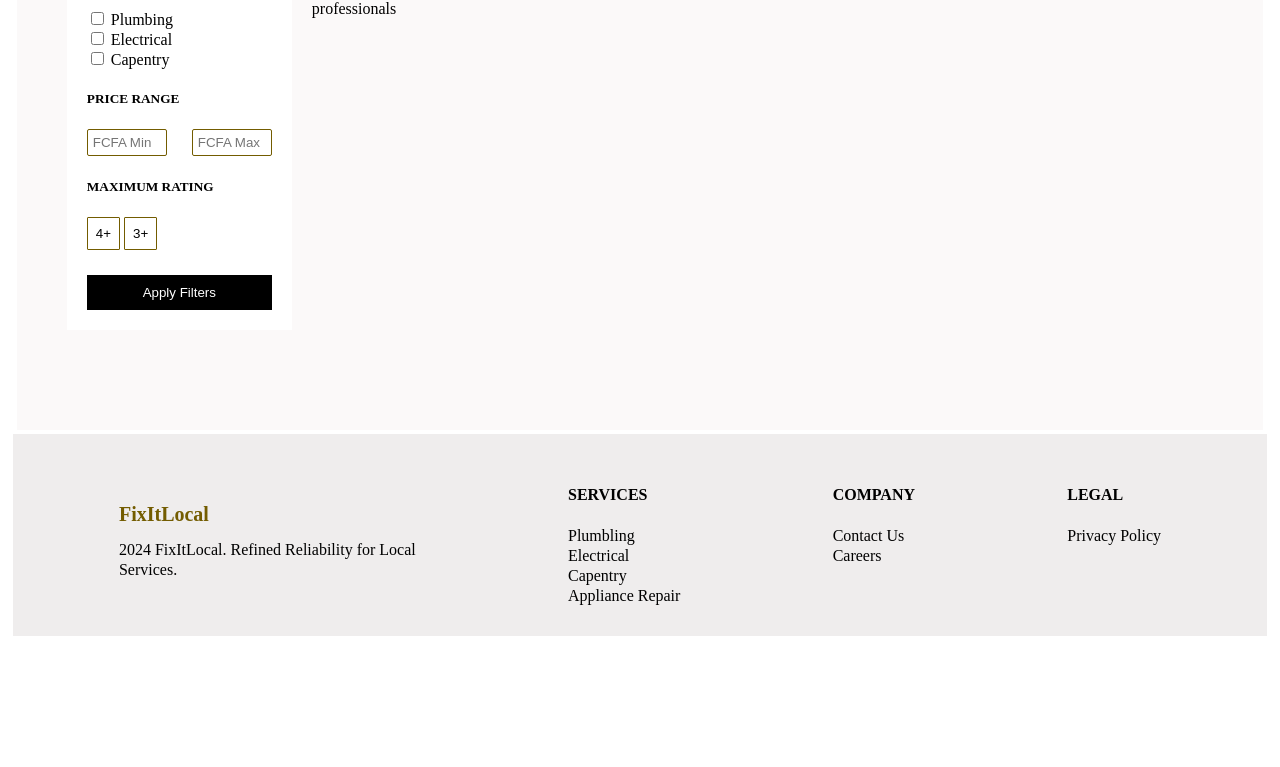
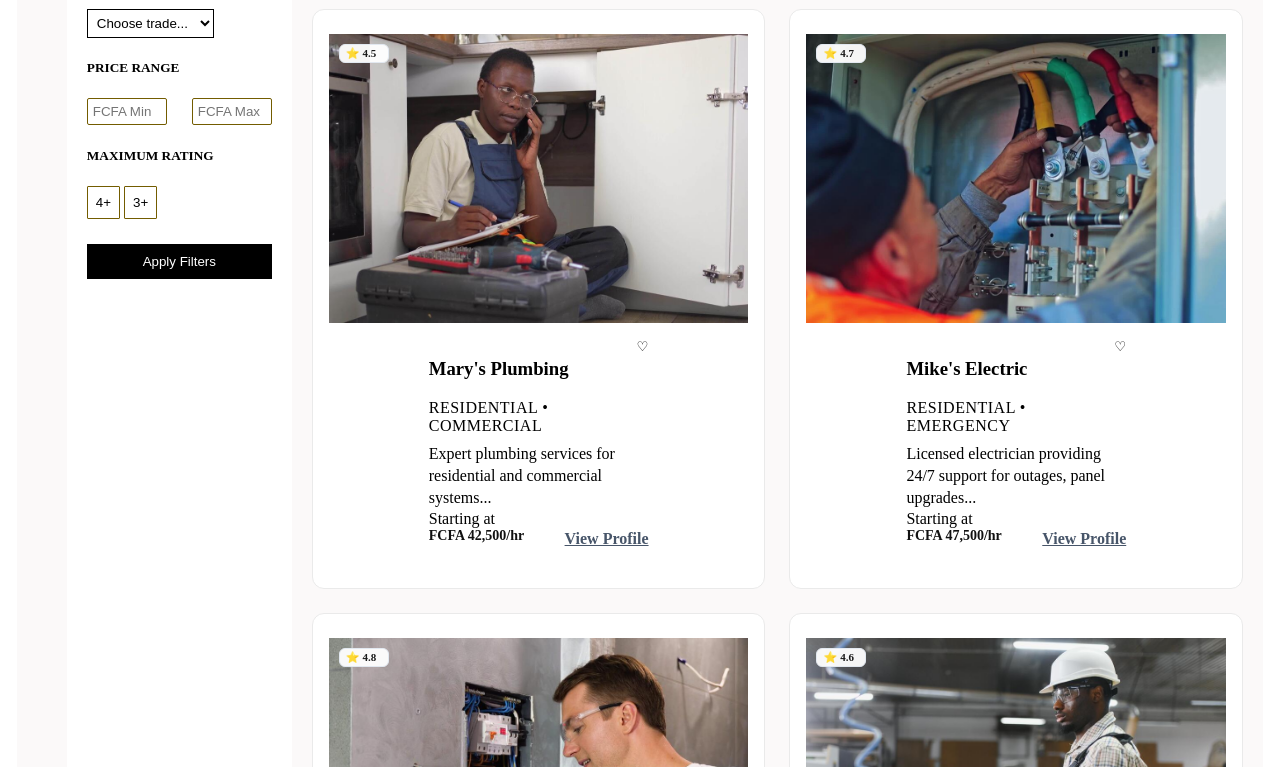
Before and after one commit to skye8-tech/Local-service-finder-2026, a website: page pages/Services.html in a window 1280 px wide. Shown: the part 219-986 px from the top of the page. Before the commit the page ends 905 px from the top, so only its background shows below. Drawn offline with Linux system fonts and the light colour scheme.

Commit message:
Added service-cards.js

```diff
--- a/Scripts/header-footer.js
+++ b/Scripts/header-footer.js
@@ -1,5 +1,5 @@
 const header = document.getElementById("header");
-header.innerHTML =`
+header.innerHTML = `
 <div class="logo">FixItLocal</div>
     <div>
         <nav  class="nav-content">
@@ -10,11 +10,11 @@ header.innerHTML =`
         </nav>
     </div>
     <div>
-        <a href="/pages/login.html">Login</a>
+        <a href="/pages/signup.html">Signup</a>
     </div>
 `;
 const footer = document.getElementById("footer");
-footer.innerHTML =`
+footer.innerHTML = `
 <div class="copyright">
      <div class="logo">FixItLocal</div>
      <p>2024 FixItLocal. Refined Reliability for Local <br>
--- /dev/null
+++ b/Scripts/service-cards.js
@@ -0,0 +1,168 @@
+const professionalsData = [
+  {
+    id: 1,
+    name: "Mary's Plumbing",
+    tags: "RESIDENTIAL • COMMERCIAL",
+    description:
+      "Expert plumbing services for residential and commercial systems...",
+    rating: "4.5",
+    rate: "FCFA 42,500",
+    image: "../images/pictures/female-plumber.jpg",
+  },
+  {
+    id: 2,
+    name: "Mike's Electric",
+    tags: "RESIDENTIAL • EMERGENCY",
+    description:
+      "Licensed electrician providing 24/7 support for outages, panel upgrades...",
+    rating: "4.7",
+    rate: "FCFA 47,500",
+    image: "../images/pictures/solar.jpg",
+  },
+  {
+    id: 3,
+    name: "Elite HVAC Services",
+    tags: "HEATING • COOLING",
+    description:
+      "Reliable heating and cooling solutions, AC diagnostics, and installation...",
+    rating: "4.8",
+    rate: "FCFA 55,000",
+    image: "../images/pictures/electrician2.jpg",
+  },
+  {
+    id: 4,
+    name: "Dave's Handyman",
+    tags: "GENERAL REPAIRS",
+    description:
+      "Your go-to professional for general home repairs, painting and odd jobs...",
+    rating: "4.6",
+    rate: "FCFA 37,500",
+    image: "../images/pictures/worker.jpg",
+  },
+
+  {
+    name: "Alpha Carpentry",
+    tags: "WOODWORK",
+    description: "Custom cabinets...",
+    rating: "3.8",
+    rate: "FCFA 45,000",
+    img: "../images/pictures/.jpg",
+  },
+  {
+    name: "Pro Paint & Stain",
+    tags: "PAINTING",
+    description: "Interior wall coloring...",
+    rating: "3.6",
+    rate: "32,500",
+    img: "../../images/p6.jpg",
+  },
+  {
+    name: "Apex Landscaping",
+    tags: "GARDENING",
+    description: "Yard lawn maintenance...",
+    rating: "4.0",
+    rate: "FCFA 35,000",
+    img: "../../images/p7.jpg",
+  },
+  {
+    name: "Smart Fix Appliance",
+    tags: "APPLIANCE",
+    description: "Washers and dryers...",
+    rating: "3.9",
+    rate: "FCFA 50,000",
+    img: "../../images/p8.jpg",
+  },
+
+  {
+    name: "Eco Cleaners",
+    tags: "CLEANING",
+    description: "Deep home sanitation...",
+    rating: "4.5",
+    rate: "FCFA 25,000",
+    img: "../../images/p9.jpg",
+  },
+  {
+    name: "Bolt Roofing",
+    tags: "ROOFING",
+    description: "Shingle restoration...",
+    rating: "4.8",
+    rate: "FCFA 60,000",
+    img: "../../images/p10.jpg",
+  },
+  {
+    name: "Masonry Masters",
+    tags: "CONCRETE",
+    description: "Brick paving work...",
+    rating: "3.5",
+    rate: "FCFA 47,500",
+    img: "../../images/p11.jpg",
+  },
+  {
+    name: "Secure Locks",
+    tags: "LOCKSMITH",
+    description: "Emergency key changes...",
+    rating: "3.9",
+    rate: "FCFA 35,000",
+    img: "../../images/p12.jpg",
+  },
+];
+let currentPage = 1;
+
+function renderCards() {
+  const gridContainer = document.getElementById("cards-build");
+
+  const startIndex = (currentPage - 1) * 4;
+  const endIndex = startIndex + 4;
+
+  const pageDataSlice = professionalsData.slice(startIndex, endIndex);
+
+  gridContainer.innerHTML = pageDataSlice
+    .map(
+      (pro) => `
+        <div class="pro-card">
+            <div class="pro-image-wrapper">
+                <img src="${pro.image}" alt="${pro.name}" class="pro-img">
+                <div class="rating-badge">
+                    <span>⭐</span> ${pro.rating}
+                </div>
+            </div>
+
+            <div class="pro-details-wrapper">
+                <div>
+                    <div class="card-top-row">
+                        <div>
+                            <h3 class="pro-name">${pro.name}</h3>
+                            <p class="pro-tags">${pro.tags}</p>
+                        </div>
+                        <button class="heart-btn">♡</button>
+                    </div>
+                    <p class="pro-desc">${pro.description}</p>
+                </div>
+
+                <!-- Footer Base Split Elements -->
+                <div class="card-bottom-row">
+                    <div class="price-box">
+                        <p>Starting at</p>
+                        <h4>${pro.rate}<span>/hr</span></h4>
+                    </div>
+                    <a href="#" class="view-profile-link">View Profile</a>
+                </div>
+            </div>
+        </div>
+    `,
+    )
+    .join("");
+}
+document.addEventListener("DOMContentLoaded", () => {
+  renderCards();
+  const pageNumbers = document.querySelectorAll(".page-num");
+
+  pageNumbers.forEach((button) => {
+    button.addEventListener("click", () => {
+      currentPage = parseInt(button.textContent.trim());
+      renderCards();
+      document.querySelector(".page-num.active")?.classList.remove("active");
+      button.classList.add("active");
+    });
+  });
+});
--- a/Styles/style.css
+++ b/Styles/style.css
@@ -171,6 +171,11 @@ header {
   width: 100%;
   border-radius: 5px;
 }
+.search-btn:hover {
+  background-color: white;
+  color: black;
+  border: 1px solid black;
+}
 .approach {
   align-items: center;
   text-align: center;
@@ -275,6 +280,7 @@ header {
 }
 
 /*Services*/
+
 .professionals {
   background-color: var(--primary-color);
   display: flex;
@@ -283,9 +289,8 @@ header {
   padding-bottom: 100px;
   padding-left: 30px;
   margin-top: 2px;
-  object-fit: contain;
-  overflow: auto;
 }
+
 .professsionals-search {
   background-color: #ffffff;
   padding: 20px;
@@ -304,6 +309,10 @@ header {
   background-color: #fff;
   border-radius: 2px;
   border: 1px solid #735c00;
+}
+.filter-dropdown {
+  border: 1px solid black;
+  padding: 5px;
 }
 .price-rating {
   padding-bottom: 25px;
@@ -334,6 +343,159 @@ header {
   display: flex;
   justify-content: space-between;
   gap: 80%;
+}
+.professionals-trade-cards {
+  display: grid;
+  grid-template-columns: repeat(2, minmax(0, 1fr));
+  gap: 24px; /* Clean uniform gap spacing between cards */
+  width: 100%; /* Fill the entire right column area */
+  max-width: 1000px;
+  margin: 0 auto;
+  padding-top: 20px;
+}
+
+.pro-card {
+  display: flex;
+  flex-direction: row;
+  justify-content: space-between;
+  background-color: #ffffff;
+  border: 1px solid #e2e8f0;
+  border-radius: 12px;
+  height: 580px;
+  position: relative;
+  width: 100%;
+}
+.pro-image-wrapper {
+  width: 100%;
+  height: 100%;
+  position: relative;
+}
+
+.pro-img {
+  width: 100%;
+  height: 100%;
+  object-fit: cover;
+}
+
+.pro-details-wrapper {
+  width: 60%;
+  padding: 16px;
+  display: flex;
+  flex-direction: column;
+  justify-content: space-between;
+  text-align: left;
+}
+
+.rating-badge {
+  width: 50px;
+  position: absolute;
+  top: 10px;
+  left: 10px;
+  background: rgba(255, 255, 255, 0.95);
+  padding: 2px 6px;
+  border-radius: 6px;
+  font-size: 11px;
+  font-weight: 600;
+  color: #1a1a1a;
+  display: flex;
+  align-items: center;
+  gap: 3px;
+  border: 1px solid #e2e8f0;
+}
+.card-top-row {
+  display: flex;
+  justify-content: space-between;
+  align-items: flex-start;
+}
+
+.pro-tags {
+  text-transform: uppercase;
+  letter-spacing: 0.5px;
+  margin-bottom: 8px;
+}
+
+.pro-desc {
+  line-height: 1.4;
+  margin: 0;
+}
+
+.heart-btn {
+  background: transparent;
+  border: none;
+  cursor: pointer;
+  padding: 0;
+}
+
+.card-bottom-row {
+  display: flex;
+  justify-content: space-between;
+  align-items: flex-end;
+}
+
+.price-box p {
+  margin: 0;
+}
+
+.price-box h4 {
+  margin: 0;
+}
+
+.view-profile-link {
+  font-weight: bolder;
+  color: #475569;
+  text-decoration: underline;
+}
+/* Center alignment wrapper beneath your cards */
+.pagination {
+  display: flex;
+  justify-content: center;
+  align-items: center;
+  gap: 8px;
+  width: 100%;
+  margin-top: 40px;
+  margin-bottom: 40px;
+}
+
+.page-num,
+.page-btn {
+  background-color: #ffffff;
+  border: 1px solid #e2e8f0;
+  color: #475569;
+  font-size: 14px;
+  font-weight: 500;
+  width: 36px;
+  height: 36px;
+  border-radius: 8px;
+  display: flex;
+  align-items: center;
+  justify-content: center;
+  cursor: pointer;
+}
+
+.page-num:hover,
+.page-btn:hover:not(:disabled) {
+  border-color: #94a3b8;
+  background-color: #f8fafc;
+  color: #1e293b;
+}
+
+.page-num.active {
+  background-color: #1e293b;
+  border-color: #1e293b;
+  color: #ffffff;
+  font-weight: 600;
+}
+
+.page-btn:disabled {
+  opacity: 0.4;
+  cursor: not-allowed;
+  background-color: #f1f5f9;
+}
+
+.page-dots {
+  color: #94a3b8;
+  font-size: 14px;
+  padding: 0 4px;
 }
 
 /* For profesionals*/
--- a/pages/Services.html
+++ b/pages/Services.html
@@ -1,10 +1,10 @@
-<!DOCTYPE html>
+<!doctype html>
 <html lang="en">
   <head>
-    <meta charset="UTF-8">
-    <meta name="viewport" content="width=device-width, initial-scale=1.0">
+    <meta charset="UTF-8" />
+    <meta name="viewport" content="width=device-width, initial-scale=1.0" />
     <title>Services page</title>
-    <link rel="stylesheet" href="../Styles/style.css">
+    <link rel="stylesheet" href="../Styles/style.css" />
   </head>
   <body>
     <!--Header of the page-->
@@ -15,28 +15,30 @@
           <form>
             <h3>Refine Search</h3>
             <h5>TRADE CATEGORY</h5>
-            <div class="checked-professionals">
-            <div>
-            <input type="checkbox" id="s1">
-            <label for="d1">Plumbing</label>
-            </div>
-            <div>
-            <input type="checkbox" id="s2">
-            <label for="s2">Electrical</label>
-            </div>
-            <div>
-            <input type="checkbox" id="s3">
-            <label for="s3">Capentry</label>
-            </div>
+            <div class="trade-select-wrapper">
+              <select
+                id="trade-filter"
+                name="trade_category"
+                class="filter-dropdown"
+              >
+                <option value="" disabled selected hidden>
+                  Choose trade...
+                </option>
+                <option value="All">ALL</option>
+                <option value="plumbing">Plumbing</option>
+                <option value="electrical">Electrical</option>
+                <option value="carpentry">Carpentry</option>
+                <option value="cleaning">House Cleaning</option>
+              </select>
             </div>
 
             <h5>PRICE RANGE</h5>
             <div class="price-professionals">
               <div>
-            <input type="text" placeholder="FCFA Min">
+                <input type="text" placeholder="FCFA Min" />
               </div>
               <div>
-            <input type="text" placeholder="FCFA Max">
+                <input type="text" placeholder="FCFA Max" />
               </div>
             </div>
 
@@ -46,7 +48,7 @@
               <button>3+</button>
             </div>
             <div class="price-submit">
-            <input type="submit" value="Apply Filters" id="price-filters">
+              <input type="submit" value="Apply Filters" id="price-filters" />
             </div>
           </form>
         </div>
@@ -56,22 +58,15 @@
               <h1>Trade Professionals</h1>
               <p>Showing 24 verified professionals</p>
             </div>
-                <div>
-                 <select name="" id="">
-                    <option value="" >Sort by Recommended</option>
-                    <option value="plumbing">Plumbing</option>
-                    <option value="electrical">Electrical</option>
-                    <option value="capentry">Capentry</option>
-                 </select>
           </div>
-
+          <div class="professionals-trade-cards" id="cards-build"></div>
+          <!-- THE PAGINATION BUTTONS SECTION -->
+          <div class="pagination">
+            <button class="page-num active">1</button>
+            <button class="page-num">2</button>
+            <button class="page-num">3</button>
           </div>
-            <div class="professionals-trade-cards">
-
         </div>
-
-        </div>
-
       </section>
     </main>
 
@@ -79,4 +74,5 @@
     <footer id="footer"></footer>
   </body>
   <script src="../Scripts/header-footer.js"></script>
+  <script src="../Scripts/service-cards.js"></script>
 </html>
```
Also changed, not shown: Scripts/login.js (+4 -21 lines), Scripts/signup.js (+3 -24 lines), index.html (+0 -4 lines), pages/login.html (+2 -0 lines), pages/signup.html (+28 -17 lines), images/pictures/electrician2.jpg (renamed from images/pictures/electrician-repairing-electrical-box-and-using-screwdriver-in-corridor-electric-shock-video.jpg), images/pictures/female-plumber.jpg (renamed from images/pictures/female-plumber-talking-on-phone-and-writing-a-report-video.jpg), images/pictures/worker.jpg (renamed from images/pictures/skilled-worker-operating-machinery-factory-2023-photo.jpg), src/output.css, 2 other files. Lines whose indentation alone changed are shown as unchanged.
